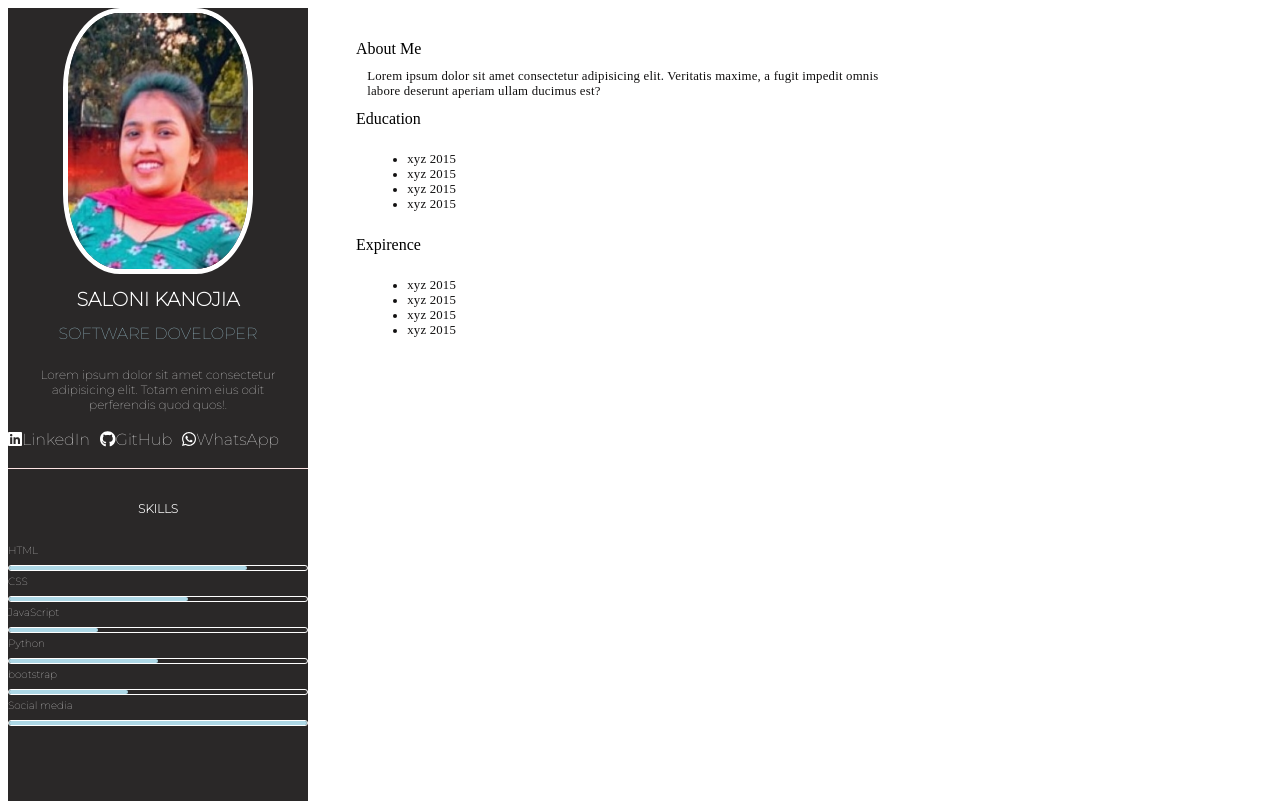
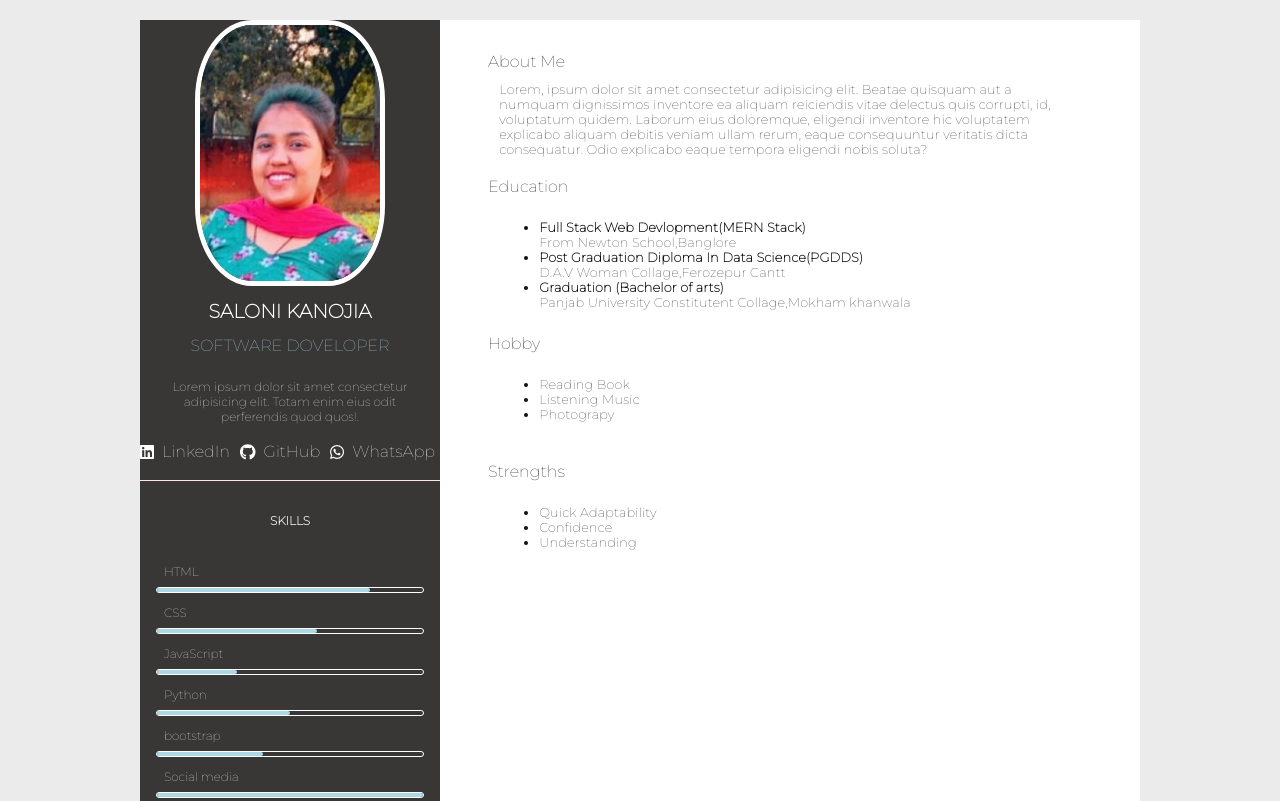
Before and after one commit to Salonikanojia1415/ns-resume, a plain HTML site: page index.html in a window 1280 px wide. Shown: the top 801 px of the page. Drawn offline with Linux system fonts and the light colour scheme.

Commit message:
add changes

```diff
--- a/index.html
+++ b/index.html
@@ -82,8 +82,8 @@
                 <div class="right-title">
                     About Me
                 </div>
-                <div class="right-details">
-                    Lorem ipsum dolor sit amet consectetur adipisicing elit. Veritatis maxime, a fugit impedit omnis labore deserunt aperiam ullam ducimus est?
+                <div class="right-details " style="padding-bottom: 20px">
+                    Lorem, ipsum dolor sit amet consectetur adipisicing elit. Beatae quisquam aut a numquam dignissimos inventore ea aliquam reiciendis vitae delectus quis corrupti, id, voluptatum quidem. Laborum eius doloremque, eligendi inventore hic voluptatem explicabo aliquam debitis veniam ullam rerum, eaque consequuntur veritatis dicta consequatur. Odio explicabo eaque tempora eligendi nobis soluta?
                 </div>
                 <div class="right-title">
                     Education
@@ -91,36 +91,50 @@
                 <div class="right-details">
                     <ul>
                         <li>
-                            xyz  2015
+                            <b>Full Stack Web Devlopment(MERN Stack)</b><br>From Newton School,Banglore
                         </li>
                          <li>
-                            xyz  2015
+                            <b>Post Graduation Diploma In Data Science(PGDDS)</b><br>D.A.V Woman Collage,Ferozepur Cantt
                         </li>
                          <li>
-                            xyz  2015
-                        </li>
-                         <li>
-                            xyz  2015
+                            <b>Graduation (Bachelor of arts)</b><br>Panjab University Constitutent Collage,Mokham khanwala
                         </li>
                     </ul>
                 </div>
                 <div class="right-title">
-                    Expirence
+                    Hobby
                 </div>
                 <div class="right-details">
                      <ul>
                         <li>
-                            xyz  2015
+                            Reading Book
                         </li>
                          <li>
-                            xyz  2015
+                            Listening Music
                         </li>
                          <li>
-                            xyz  2015
+                            Photograpy
+                        </li>
+
+                    </ul>
+                </div>
+
+               </div>
+                  <div class="right-title">
+                    Strengths
+                </div>
+                <div class="right-details">
+                     <ul>
+                        <li>
+                            Quick Adaptability
                         </li>
                          <li>
-                            xyz  2015
+                            Confidence
                         </li>
+                         <li>
+                            Understanding
+                        </li>
+
                     </ul>
                 </div>
 
--- a/style.css
+++ b/style.css
@@ -3,13 +3,17 @@
     min-height: 1000px;
     grid-template-columns: 300px 700px;
     max-width: 90%;
+    justify-content: center;
+    margin: 20px auto;
 }
 .left-section{
-    background-color: rgb(42, 40, 40);
+    background-color: rgb(57, 55, 54);
+    color: white;
 
 }
 .right-section{
-    width: 90%;
+    background: white;
+    /* width: 90%; */
 
 }
 .left-content{
@@ -28,12 +32,14 @@
     margin: 0 auto;
     border: 5px white solid;
     border-radius: 30%;
+    background-color: rgb(45, 42, 42);
 }
 .profiles-details{
     color: white;
     font-family: 'Montserrat', sans-serif;
 }
-.body{
+body{
+    background-color: #ebebeb;
     font-family: 'Montserrat', sans-serif;
 }
 
@@ -60,6 +66,9 @@
     padding: 1rem;
 }
 .icon{
+    display: flex;
+    align-items: center;
+    column-gap: 0.5rem;
     color: white;
     text-decoration: none;
 }
@@ -76,6 +85,8 @@
 
 }
 .skills-section{
+    padding-left: 1rem;
+    padding-right: 1rem;
 
 }
 .skills{
@@ -88,9 +99,11 @@
     margin-bottom: 0.25rem;
 }
 .skill-name{
-    font-size: 0.65rem;
+    font-size: 0.75rem;
     text-align: left;
     padding-bottom: 0.5rem;
+    padding-top: 0.5rem;
+    padding-left: 0.5rem;
 
 }
 .progress-bar{
@@ -127,14 +140,16 @@
     font-weight: 700;
     padding: 0.5rem;
     letter-spacing: 1px;
+    color: #000;
 }
 .right-details{
+    padding-left: 0.5rem;
     font-size: 0.8rem;
     letter-spacing: 0.2px;
     color: rgb(17, 16, 16);
     padding: 0.7rem;
 }
-@media(max-width: 674px){
+@media screen and(max-width: 674px){
     .main-content{
         grid-template-columns: repeat(1,1fr);
     }
```
